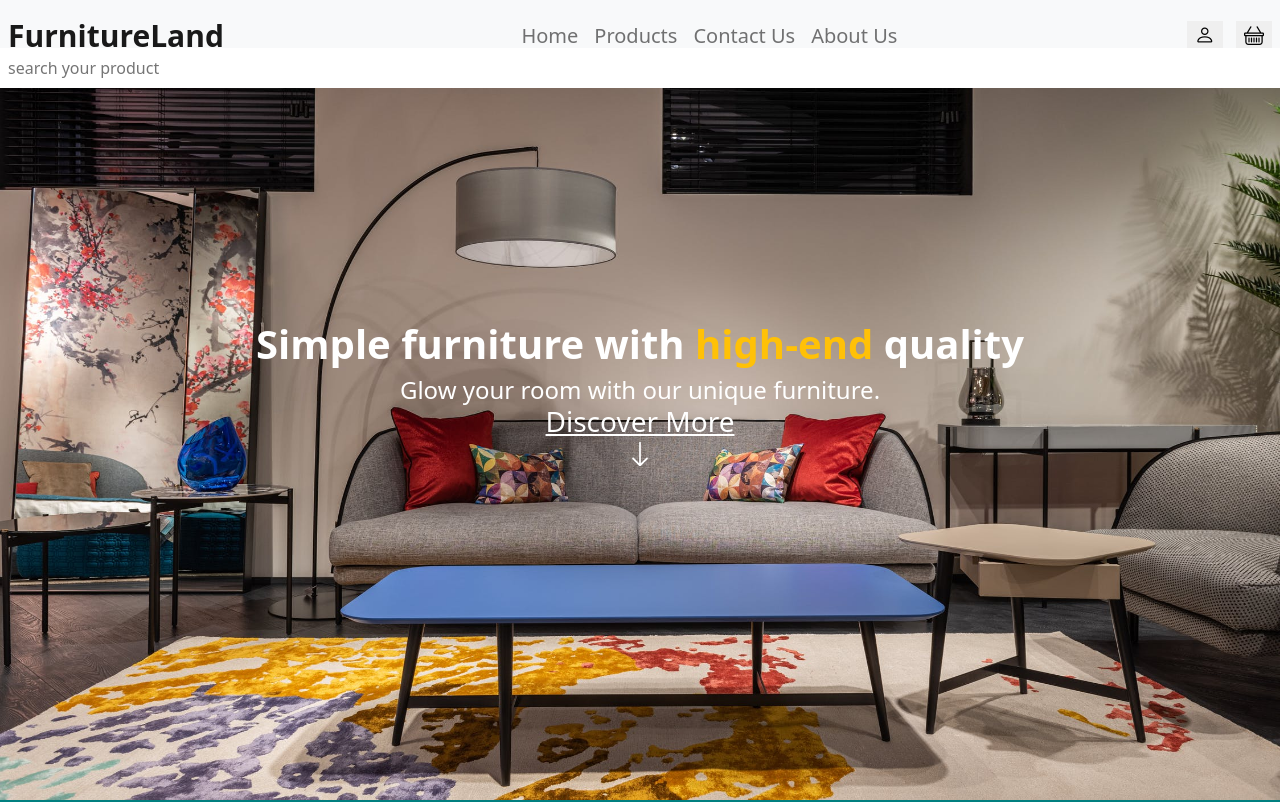
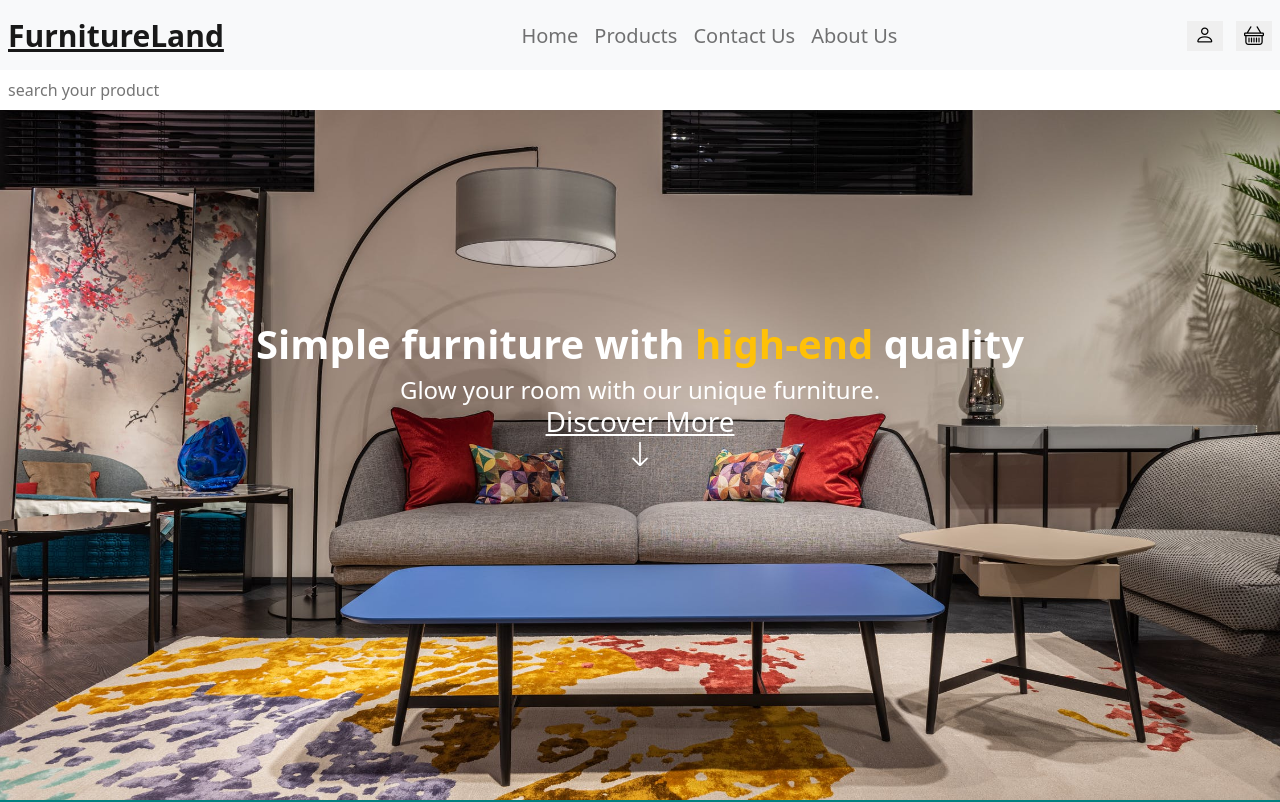
Before and after one commit to knight196/bootstrap-e-commerce, a plain HTML site: page index.html in a window 1280 px wide. Shown: the top 802 px of the page. Drawn offline with nearby package versions, Linux system fonts and the light colour scheme.

Commit message:
Update style.css

```diff
--- a/style.css
+++ b/style.css
@@ -262,6 +262,9 @@ flex-direction: row !important;
   .arrow{
       display:block;
   }
+      .input-form{
+      margin-top:70px !important;
+  }
 }
 @media screen and (min-width:1440px){
     .offers-flex img{
```
